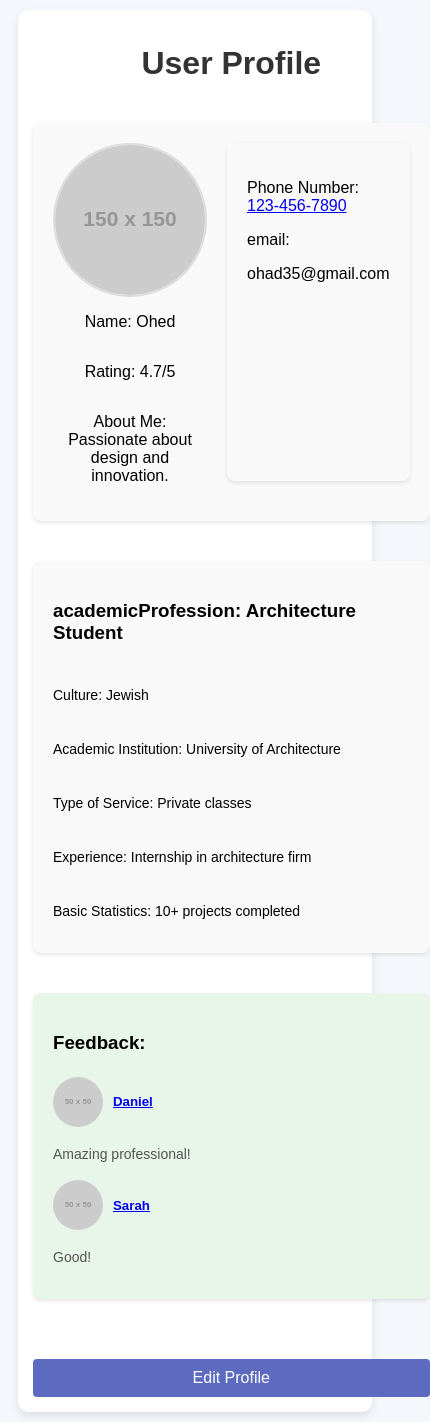
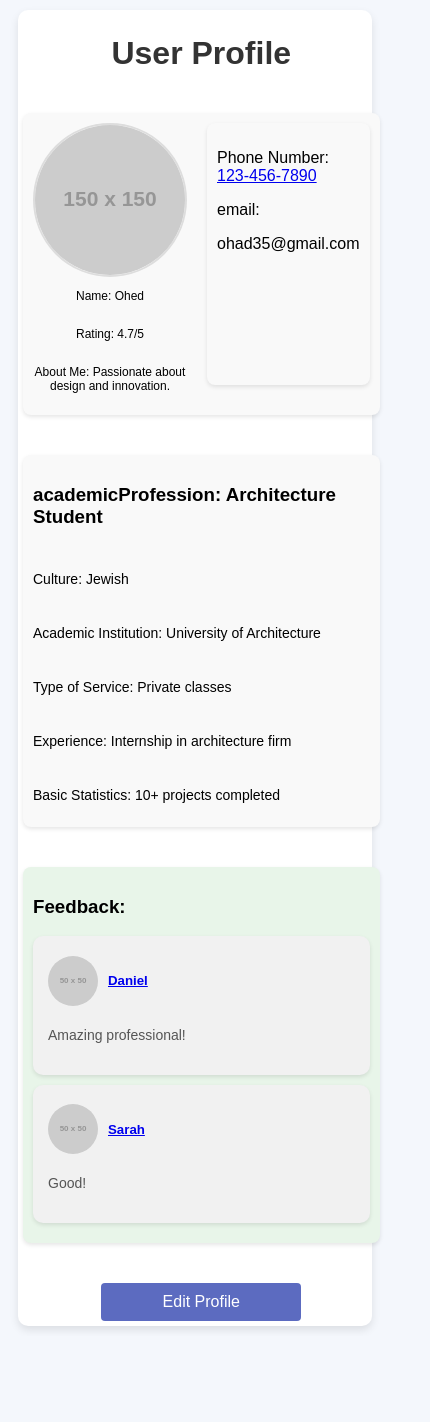
Before and after one commit to tehila97/finelProject, a React (Vite) app in the folder Downloads/appleseeds-final-project-main/appleseeds-final-project-main/: page / in a window 390 px wide. Shown: the whole page, 430 px wide, since content can reach past the window. After the commit the page ends 1336 px from the top, so only its background shows below. Built offline with nearby package versions, Linux system fonts and the light colour scheme.

Commit message:
Update index.css

```diff
--- a/Downloads/appleseeds-final-project-main/appleseeds-final-project-main/src/index.css
+++ b/Downloads/appleseeds-final-project-main/appleseeds-final-project-main/src/index.css
@@ -47,6 +47,11 @@ h1 {
   border: 2px solid #ddd;
 }
 
+.profile-img-container img:hover {
+  transform: scale(1.1);
+  box-shadow: 0 6px 12px rgba(0, 0, 0, 0.3);
+}
+
 
 .square.top {
   display: grid;
@@ -60,6 +65,10 @@ h1 {
   box-shadow: 0 2px 4px rgba(0, 0, 0, 0.1);
   border-radius: 8px;
   margin-bottom: 20px;
+}
+
+.square:hover {
+  transform: translateY(-5px);
 }
 
 
@@ -78,10 +87,17 @@ button {
   font-size: 16px;
   border-radius: 4px;
   margin-top: 20px;
+  min-width: 100px;
+  max-width: 200px;
+  margin: 0 auto;
 }
+
+
 
 button:hover {
   background-color: #3f51b5;
+  transform: scale(1.05);
+
 }
 
 button:focus {
@@ -113,14 +129,27 @@ button:focus {
 }
 
 
+
+
 .feedback-item {
-  display: flex;
-  flex-direction: column;
+  background-color: #f1f1f1;
+  padding: 15px;
+  border-radius: 10px;
+  margin-bottom: 10px;
+  box-shadow: 0 2px 4px rgba(0, 0, 0, 0.1);
+  transition: transform 0.3s ease, background-color 0.3s ease;
+}
+
+.feedback-item:hover {
+  transform: translateY(-5px);
+  background-color: #e8f5e9;
 }
 
 .feedback-header {
   display: flex;
   align-items: center;
+  margin-bottom: 10px;
+
 }
 
 .feedback-avatar {
@@ -133,4 +162,108 @@ button:focus {
 .feedback-comment {
   font-size: 14px;
   color: #555;
+  line-height: 1.5;
+
 }
+
+
+
+@media (max-width: 1024px) {
+  .container {
+    padding: 15px;
+    margin: 10px;
+  }
+
+  .top {
+    grid-template-columns: 1fr;
+  }
+
+  .profile-img-container img {
+    width: 120px;
+    height: 120px;
+  }
+
+  .profile-img-container p {
+    font-size: 16px;
+  }
+
+  .square {
+    /* background-color: #f9f9f9; */
+    padding: 20px;
+    /* box-shadow: 0 4px 8px rgba(0, 0, 0, 0.1);
+    border-radius: 10px;
+    transition: transform 0.3s ease; */
+  }
+  }
+
+  .middle {
+    gap: 15px;
+  }
+
+  button {
+    width: 100%;
+  }
+
+
+@media (max-width: 768px) {
+  .container {
+    padding: 10px;
+  }
+
+  .profile-img-container {
+    flex-direction: column;
+    align-items: center;
+  }
+
+  .profile-img-container img {
+    width: 100px;
+    height: 100px;
+  }
+
+  .profile-img-container p {
+    font-size: 14px;
+  }
+
+  .top {
+    grid-template-columns: 1fr;
+  }
+
+  .square {
+    padding: 12px;
+  }
+
+  .middle {
+    gap: 10px;
+  }
+
+  button {
+    width: 100%;
+  }
+}
+
+@media (max-width: 480px) {
+  .container {
+    padding: 5px;
+  }
+
+  .profile-img-container img {
+    width: 80px;
+    height: 80px;
+  }
+
+  .profile-img-container p {
+    font-size: 12px;
+  }
+
+  .top {
+    grid-template-columns: 1fr;
+  }
+
+  .square {
+    padding: 10px;
+  }
+
+  button {
+    width: 100%;
+  }
+}
```
